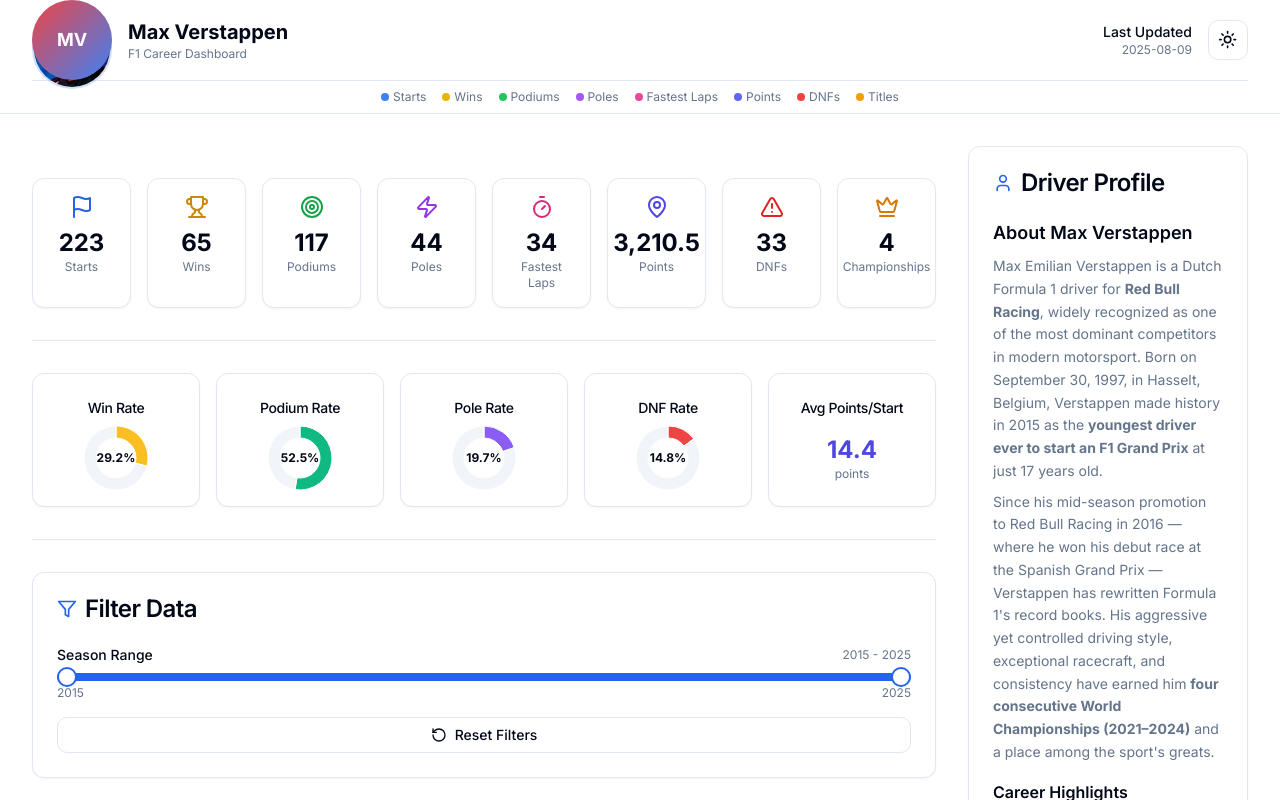
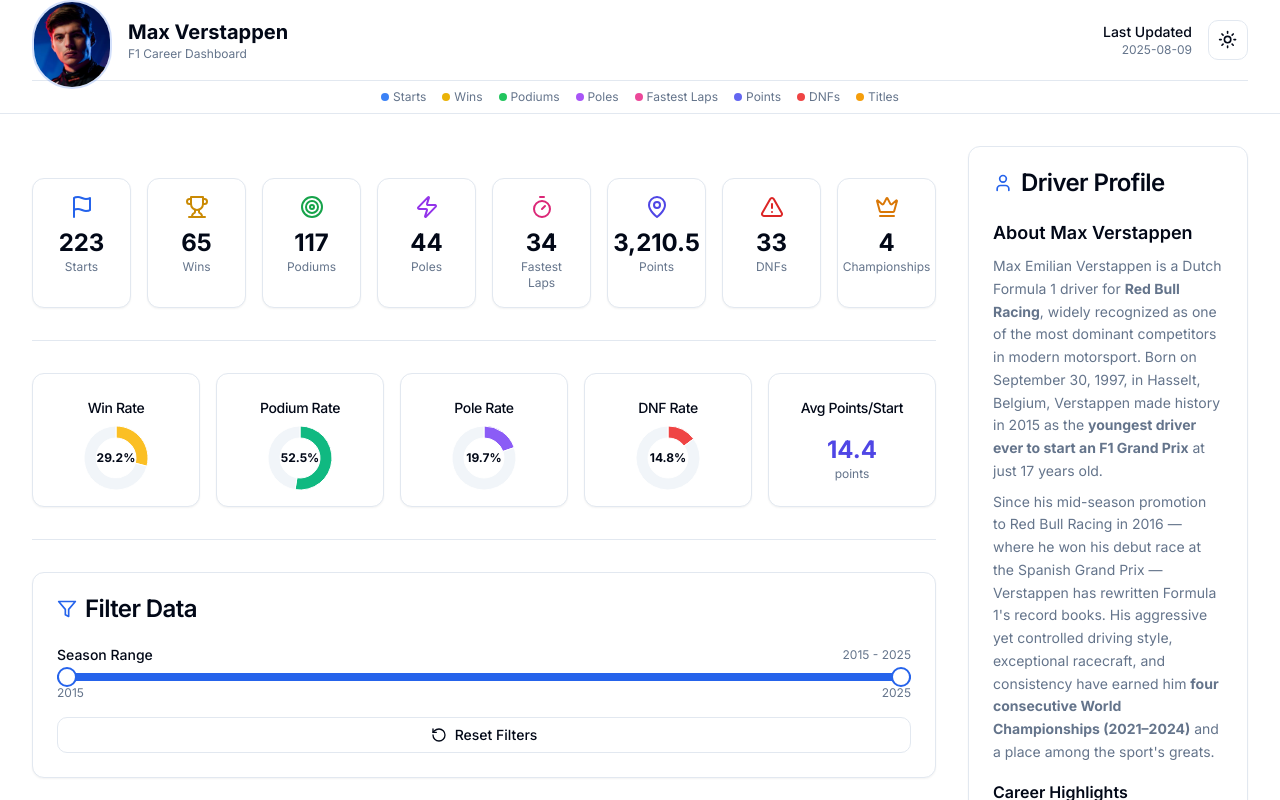
Before and after one commit to sinha-sys/max-verstappen-f1-dashboard, a Next.js app: page / in a window 1280 px wide. Shown: the top 800 px of the page. Built offline with nearby package versions, Linux system fonts and the light colour scheme.

Commit message:
Fix placeholder overlay issue in header image
- Hide placeholder by default with 'hidden' class
- Only show placeholder when image fails to load
- Added z-index to ensure image displays above placeholder
- Image now displays correctly without overlay interference

```diff
--- a/components/dashboard/Header.tsx
+++ b/components/dashboard/Header.tsx
@@ -20,16 +20,20 @@
                   alt="Max Verstappen"
                   width={80}
                   height={80}
-                  className="rounded-full object-cover border-2 border-primary/20"
+                  className="rounded-full object-cover border-2 border-primary/20 relative z-10"
                   priority
                   onError={(e) => {
-                    // Fallback to a placeholder or hide image on error
+                    // Hide the image and show placeholder
                     const target = e.target as HTMLImageElement;
                     target.style.display = 'none';
+                    const placeholder = target.parentElement?.querySelector('.placeholder') as HTMLElement;
+                    if (placeholder) {
+                      placeholder.style.display = 'flex';
+                    }
                   }}
                 />
-                {/* Fallback placeholder */}
-                <div className="absolute inset-0 rounded-full bg-gradient-to-br from-red-500 to-blue-500 flex items-center justify-center text-white font-bold text-lg">
+                {/* Fallback placeholder - hidden by default */}
+                <div className="placeholder absolute inset-0 rounded-full bg-gradient-to-br from-red-500 to-blue-500 items-center justify-center text-white font-bold text-lg hidden">
                   MV
                 </div>
               </div>
```
